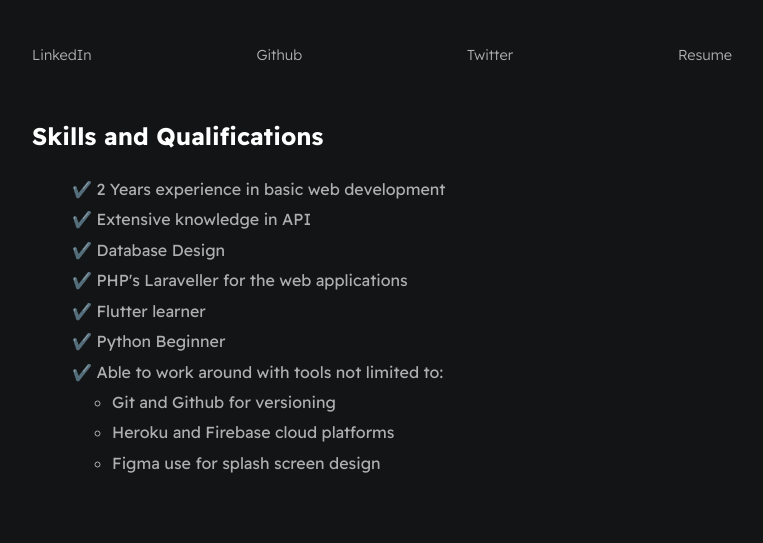
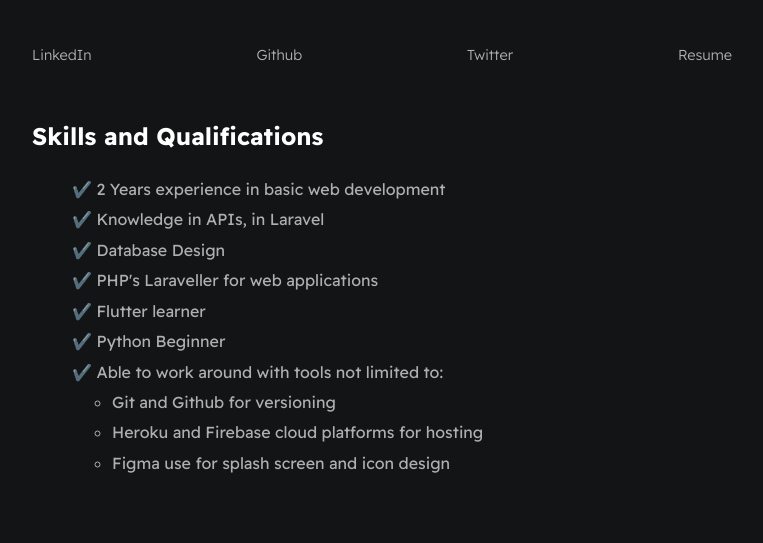
Before and after one commit to Dev-Kings/David-Kingasia, a plain HTML site: page index.html in a window 1280 px wide. Shown: the part 219-762 px from the top of the page, without its empty margins (258-1021 px from the left). Drawn offline with Linux system fonts and the light colour scheme.

Commit message:
minor refactoring

```diff
--- a/index.html
+++ b/index.html
@@ -25,7 +25,7 @@
 
         <section class="section--page">
             <div id="socials--list">
-                <a href="www.linkedin.com/in/davidkingasia" target="_blank">LinkedIn</a>
+                <a href="https://linkedin.com/in/davidkingasia" target="_blank">LinkedIn</a>
                 <a href="https://github.com/Dev-Kings" target="_blank">Github</a>
                 <a href="https://twitter.com/DaveKings8" target="_blank">Twitter</a>
                 <a href="./assets/DAVID KING'ASIA_CV.pdf" target="_blank">Resume</a>
@@ -37,16 +37,16 @@
             <h2>Skills and Qualifications</h2>
             <ul id="qualifications--list">
                 <li>✔️ 2 Years experience in basic web development</li>
-                <li>✔️ Extensive knowledge in API</li>
+                <li>✔️ Knowledge in APIs, in Laravel</li>
                 <li>✔️ Database Design</li>
-                <li>✔️ PHP's Laraveller for the web applications </li>
+                <li>✔️ PHP's Laraveller for web applications </li>
                 <li>✔️ Flutter learner</li>
                 <li>✔️ Python Beginner</li>
                 <li>✔️ Able to work around with tools not limited to:
                     <ul>
                         <li>Git and Github for versioning</li>
-                        <li>Heroku and Firebase cloud platforms</li>
-                        <li>Figma use for splash screen design</li>
+                        <li>Heroku and Firebase cloud platforms for hosting</li>
+                        <li>Figma use for splash screen and icon design</li>
                     </ul>
                 </li>
             </ul>
```
